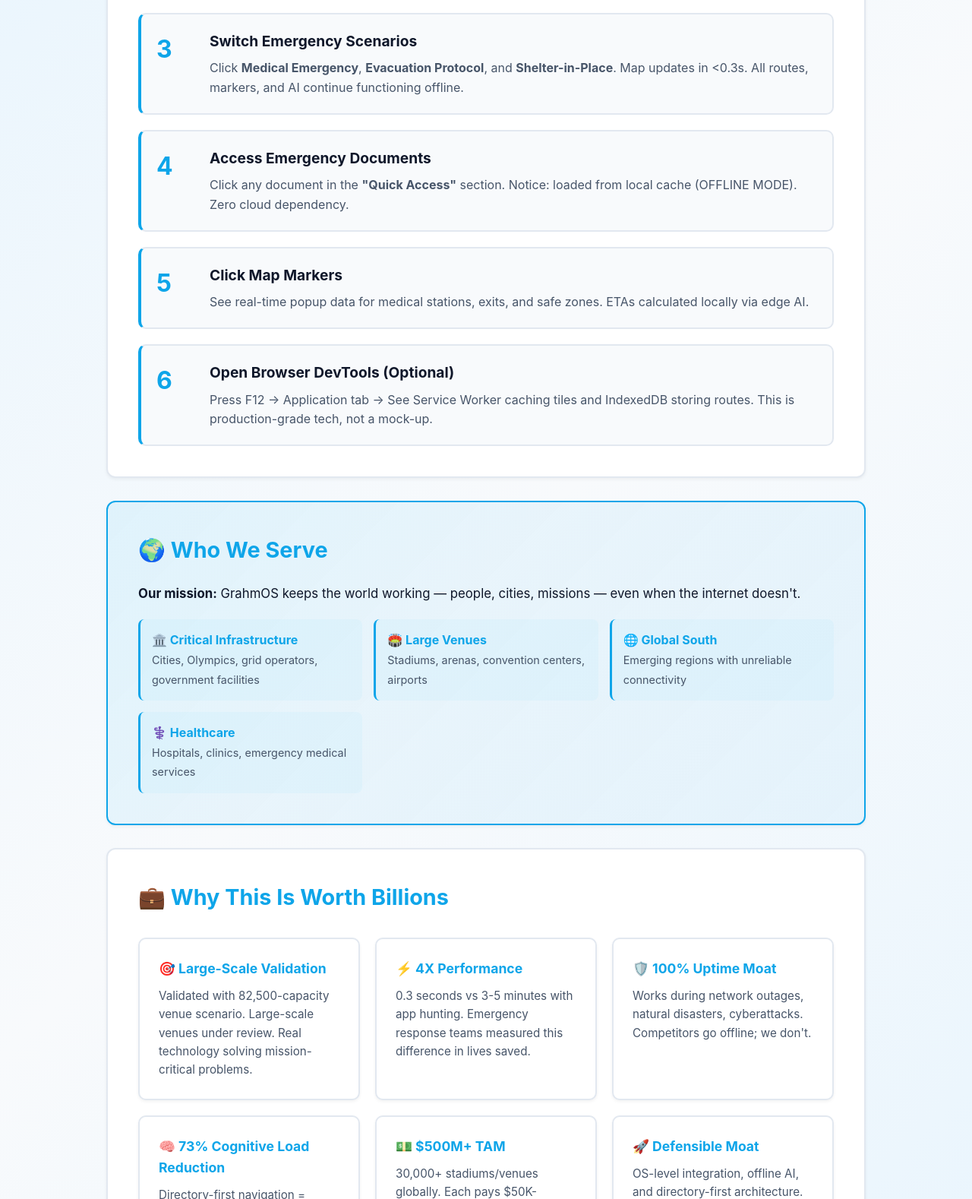
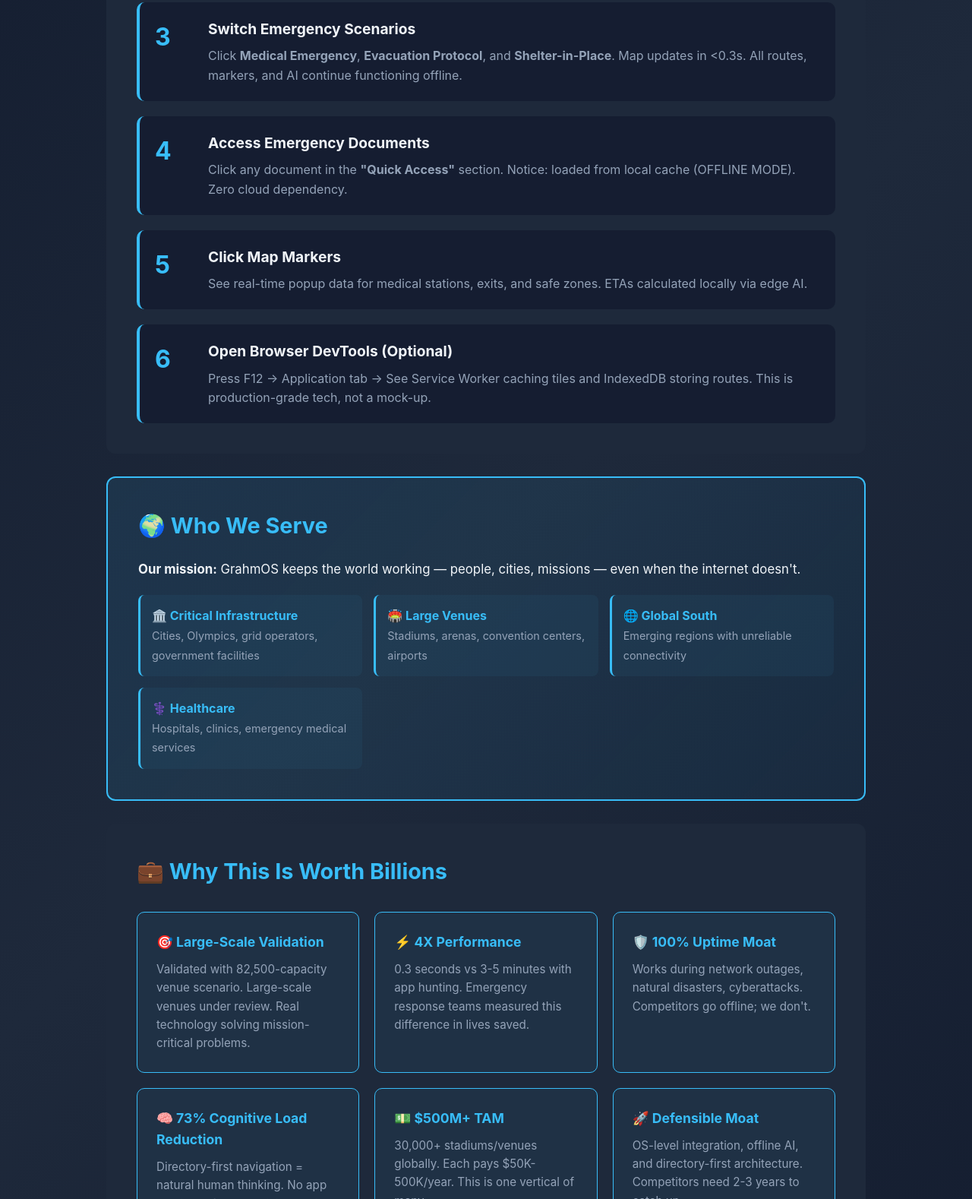
Before and after one commit to Greenmamba29/grahmos-interactive-demo, a plain HTML site: page docs/demo-intro.html in a window 1280 px wide. Shown: the part 1222-2800 px from the top of the page at 76% size. Drawn offline with Linux system fonts and the light colour scheme.

Commit message:
Revert "style: Improve readability with lighter theme across all demo pages"
This reverts commit 7e9fa9992b793c288ff9ced798fd42c75bf255c4.

```diff
--- a/docs/demo-intro.html
+++ b/docs/demo-intro.html
@@ -6,16 +6,15 @@
     <title>GrahmOS - Emergency Response Platform | Interactive Demo Intro</title>
     <style>
         :root {
-            --color-bg-light: #f8fafc;
-            --color-surface: #ffffff;
-            --color-accent: #0ea5e9;
-            --color-accent-hover: #0284c7;
-            --color-text: #0f172a;
-            --color-text-muted: #475569;
+            --color-bg-dark: #0f172a;
+            --color-surface: #1e293b;
+            --color-accent: #38bdf8;
+            --color-accent-hover: #0ea5e9;
+            --color-text: #f1f5f9;
+            --color-text-muted: #94a3b8;
             --color-success: #22c55e;
-            --color-warning: #f59e0b;
+            --color-warning: #eab308;
             --color-error: #ef4444;
-            --color-border: #e2e8f0;
         }
 
         * {
@@ -26,7 +25,7 @@
 
         body {
             font-family: -apple-system, BlinkMacSystemFont, 'Segoe UI', Roboto, sans-serif;
-            background: linear-gradient(135deg, #e0f2fe 0%, #f8fafc 50%, #e0f2fe 100%);
+            background: linear-gradient(135deg, var(--color-bg-dark) 0%, #1e293b 50%, #0f172a 100%);
             color: var(--color-text);
             line-height: 1.6;
             min-height: 100vh;
@@ -42,10 +41,9 @@
             text-align: center;
             margin-bottom: 60px;
             padding: 60px 20px;
-            background: var(--color-surface);
+            background: rgba(56, 189, 248, 0.05);
             border-radius: 20px;
-            border: 2px solid var(--color-border);
-            box-shadow: 0 4px 6px rgba(0, 0, 0, 0.05);
+            border: 2px solid var(--color-accent);
         }
 
         .hero h1 {
@@ -99,9 +97,8 @@
             background: var(--color-surface);
             padding: 30px;
             border-radius: 12px;
-            border: 2px solid var(--color-border);
+            border: 1px solid var(--color-border);
             text-align: center;
-            box-shadow: 0 2px 4px rgba(0, 0, 0, 0.05);
         }
 
         .stat-value {
@@ -123,8 +120,7 @@
             border-radius: 12px;
             padding: 40px;
             margin-bottom: 30px;
-            border: 2px solid var(--color-border);
-            box-shadow: 0 2px 4px rgba(0, 0, 0, 0.05);
+            border: 1px solid var(--color-border);
         }
 
         .section h2 {
@@ -142,9 +138,8 @@
             display: flex;
             gap: 20px;
             padding: 20px;
-            background: #f8fafc;
+            background: rgba(15, 23, 42, 0.6);
             border-radius: 10px;
-            border: 2px solid var(--color-border);
             border-left: 4px solid var(--color-accent);
             cursor: pointer;
             transition: transform 0.2s ease, box-shadow 0.2s ease;
@@ -185,11 +180,10 @@
         }
 
         .value-prop {
-            background: var(--color-surface);
+            background: rgba(56, 189, 248, 0.05);
             padding: 25px;
             border-radius: 10px;
-            border: 2px solid var(--color-border);
-            box-shadow: 0 2px 4px rgba(0, 0, 0, 0.05);
+            border: 1px solid var(--color-accent);
         }
 
         .value-prop h4 {
```
Also changed, not shown: docs/demo-summary.html (+10 -11 lines), docs/enterprise-resilience-demo.html (+20 -19 lines).
